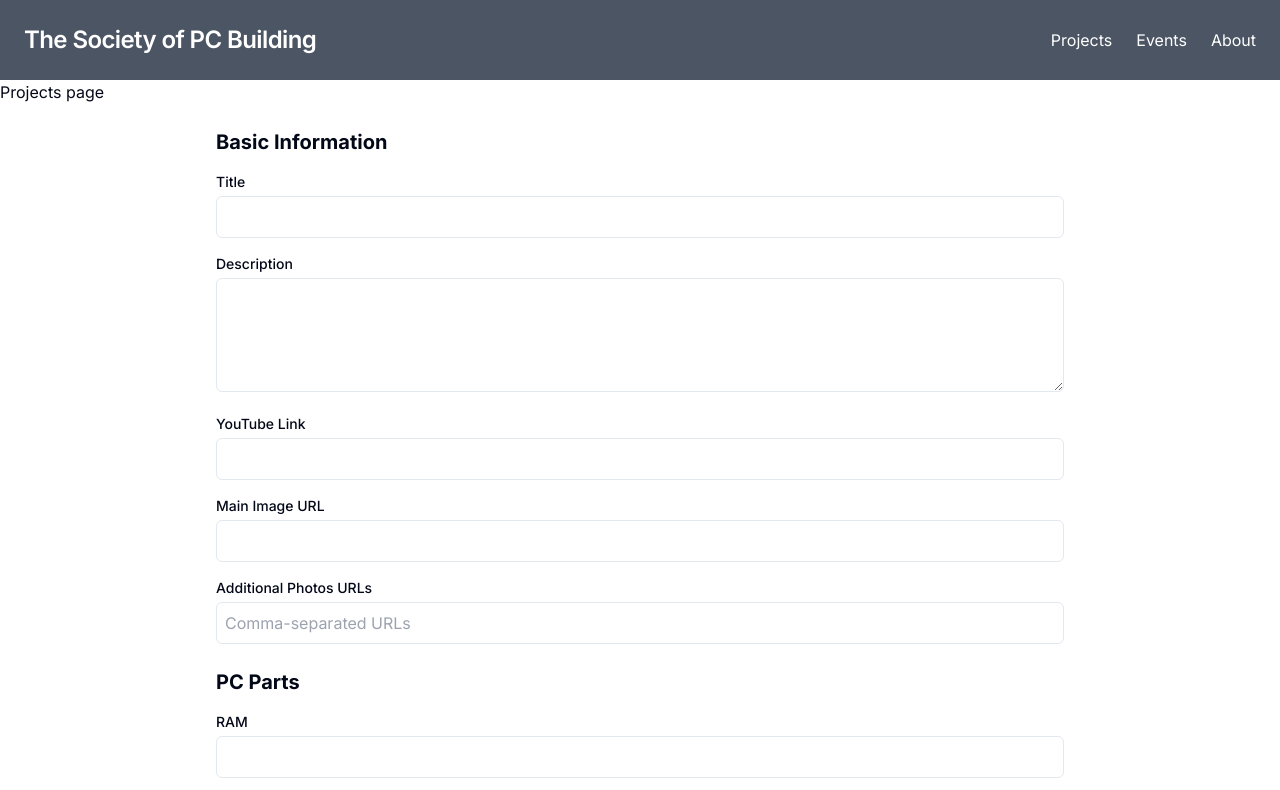
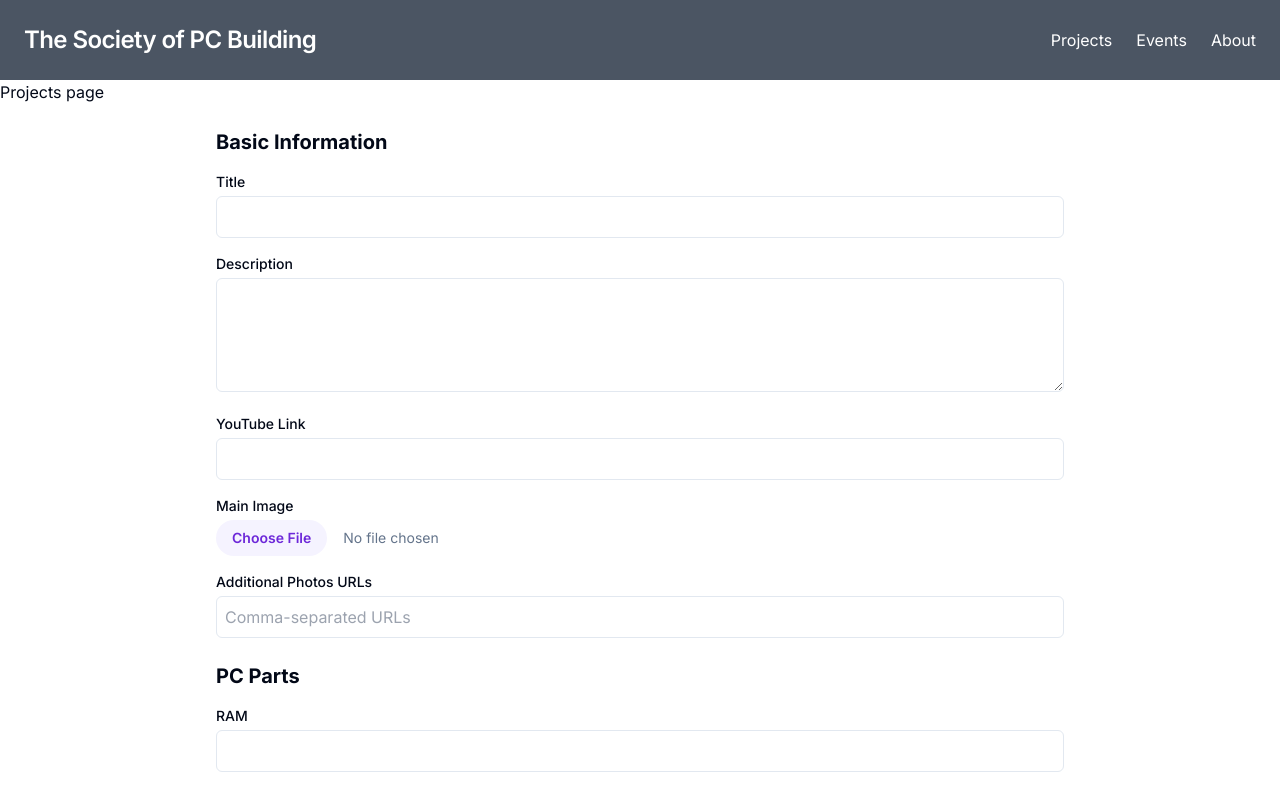
Before and after one commit to PCBuilding/SPCBWebsite, a Next.js app: page /projects in a window 1280 px wide. Shown: the top 790 px of the page. Built offline with nearby package versions, Linux system fonts and the light colour scheme; no server answers; the database is empty.

Commit message:
Image Upload
Working on image upload for project thumbnail

```diff
--- a/src/components/AddForm/AddForm.tsx
+++ b/src/components/AddForm/AddForm.tsx
@@ -1,6 +1,7 @@
 import React, { useState } from 'react';
 import { addDoc, collection } from 'firebase/firestore';
-import { db } from '@/lib/firebase/firebase';
+import { ref, uploadBytes, getDownloadURL } from 'firebase/storage';
+import { db, storage } from '@/lib/firebase/firebase';
 
 interface Parts {
   RAM: string;
@@ -47,6 +48,10 @@ export default function ProjectForm() {
   const [isSubmitting, setIsSubmitting] = useState(false);
   const [error, setError] = useState<string | null>(null);
   const [success, setSuccess] = useState(false);
+
+  const [selectedImage, setSelectedImage] = useState<File | null>(null);
+  const [imagePreview, setImagePreview] = useState<string>('');
+  const [uploadProgress, setUploadProgress] = useState<number>(0);
 
   const handleChange = (e: React.ChangeEvent<HTMLInputElement | HTMLTextAreaElement>) => {
     const { name, value } = e.target;
@@ -98,9 +103,16 @@ export default function ProjectForm() {
     setSuccess(false);
 
     try {
+      let imageUrl = formData.Image;
+
+      if (selectedImage) {
+        imageUrl = await uploadImage(selectedImage);
+      }
+
       // Filter out empty builders
       const cleanedData = {
         ...formData,
+        Image: imageUrl,
         Builders: formData.Builders.filter(builder => builder.trim() !== '')
       };
 
@@ -108,11 +120,51 @@ export default function ProjectForm() {
       console.log("Document written with ID: ", docRef.id);
       setSuccess(true);
       setFormData(initialFormState);
+      setSelectedImage(null);
+      setImagePreview('');
     } catch (e) {
       setError(e instanceof Error ? e.message : 'An error occurred');
       console.error("Error adding document: ", e);
     } finally {
       setIsSubmitting(false);
+    }
+  };
+
+  const handleImageChange = (e: React.ChangeEvent<HTMLInputElement>) => {
+    const file = e.target.files?.[0];
+    if (file){
+      if(!file.type.startsWith('image/')){
+        setError('Please upload an image file');
+        return;
+      }
+
+      if (file.size > 30 * 1024 * 1024){
+        setError('Image must be less than 30MB');
+        return;
+      }
+
+      setSelectedImage(file);
+      console.log(file); //REMOVE
+
+      const reader = new FileReader();
+      reader.onloadend = () => {
+        setImagePreview(reader.result as string);
+      }
+      reader.readAsDataURL(file);
+    }
+  };
+
+  const uploadImage = async (file: File): Promise<string> => {
+    const fileName = '${Date.now()}-${file.name}}';
+    const storageRef = ref(storage, 'project-images/${fileName}');
+
+    try {
+      const snapshot = await uploadBytes(storageRef, file);
+      const downloadURL = await getDownloadURL(snapshot.ref);
+      return downloadURL;
+    } catch (error) {
+      console.error('Error uploading image:', error);
+      throw new Error('Failed to upload image');
     }
   };
 
@@ -168,20 +220,42 @@ export default function ProjectForm() {
             />
           </div>
 
-          <div>
-            <label htmlFor="Image" className="block text-sm font-medium">
-              Main Image URL
-            </label>
+        <div>
+          <label htmlFor="Image" className="block text-sm font-medium">
+            Main Image
+          </label>
+          <div className="mt-1 space-y-2">
             <input
-              type="url"
+              type="file"
               id="Image"
-              name="Image"
-              value={formData.Image}
-              onChange={handleChange}
-              className="mt-1 p-2 w-full border rounded-md"
-              required
+              accept="image/*"
+              onChange={handleImageChange}
+              className="block w-full text-sm text-slate-500
+                file:mr-4 file:py-2 file:px-4
+                file:rounded-full file:border-0
+                file:text-sm file:font-semibold
+                file:bg-violet-50 file:text-violet-700
+                hover:file:bg-violet-100"
             />
+            {imagePreview && (
+              <div className="mt-2">
+                <img
+                  src={imagePreview}
+                  alt="Preview"
+                  className="max-w-xs h-auto rounded"
+                />
+              </div>
+            )}
+            {uploadProgress > 0 && uploadProgress < 100 && (
+              <div className="w-full bg-gray-200 rounded-full h-2.5">
+                <div
+                  className="bg-blue-600 h-2.5 rounded-full"
+                  style={{ width: `${uploadProgress}%` }}
+                ></div>
+              </div>
+            )}
           </div>
+        </div>
 
           <div>
             <label htmlFor="Photos" className="block text-sm font-medium">
```
